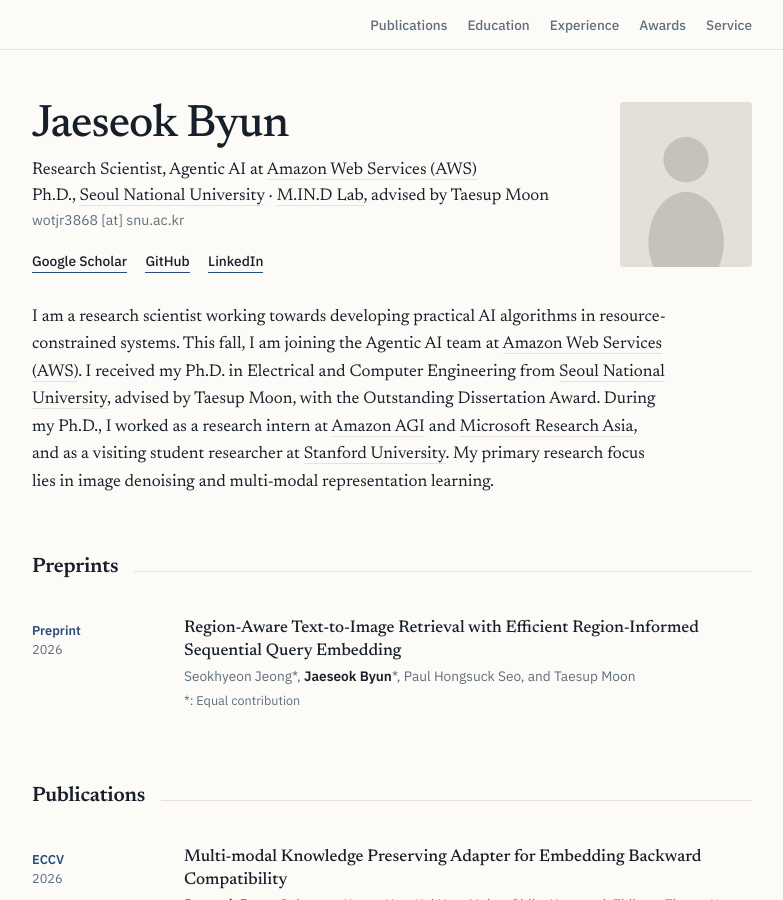
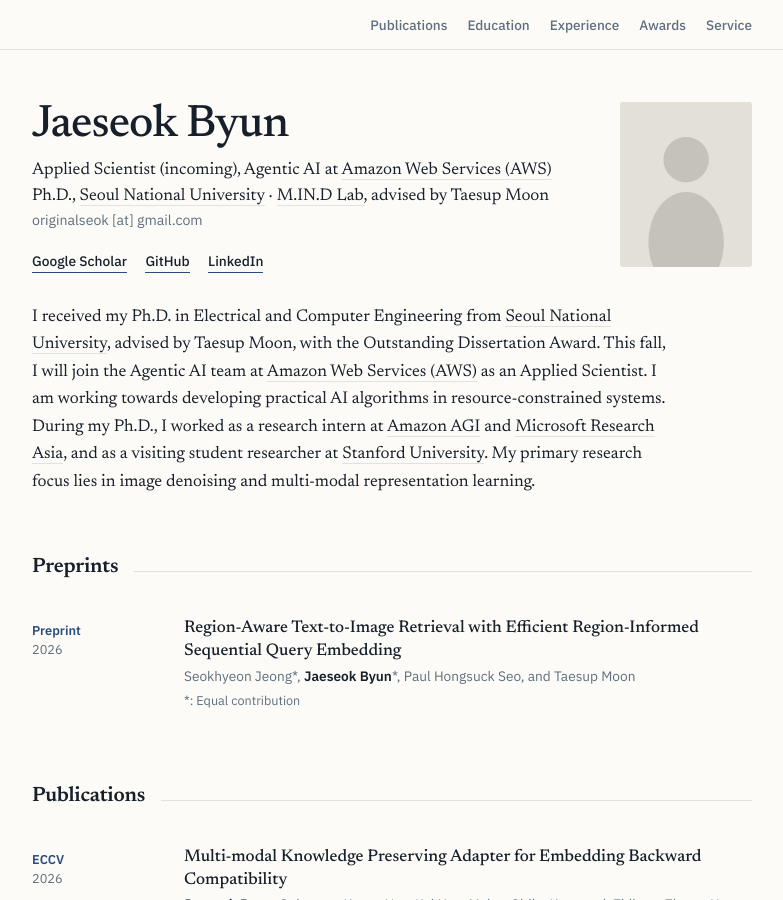
Before and after one commit to jaeseokbyun/jaeseokbyun.github.io, a Jekyll site: the page built from index.html, in a window 1280 px wide and 900 px high. Shown: the whole window, without its empty margins (248-1031 px from the left). Built offline with Jekyll 4.4.1, drawn with Linux system fonts in a browser that asks for light colours; some of the changed text lies outside the part shown.

Commit message:
Update profile: incoming Applied Scientist, education years, email
Co-Authored-By: Claude Opus 5 (1M context) <noreply@anthropic.com>

```diff
--- a/_config.yml
+++ b/_config.yml
@@ -1,9 +1,9 @@
 # ── 사이트 기본 정보 ───────────────────────────────────────────────
 title: Jaeseok Byun
-tagline: Research Scientist at Amazon Web Services (AWS)
+tagline: Incoming Applied Scientist at Amazon Web Services (AWS)
 description: >-
-  Jaeseok Byun is a research scientist on the Agentic AI team at Amazon Web
-  Services (AWS), with a Ph.D. from Seoul National University (M.IN.D Lab),
+  Jaeseok Byun is an incoming applied scientist on the Agentic AI team at
+  Amazon Web Services (AWS), with a Ph.D. from Seoul National University (M.IN.D Lab),
   working on image denoising and multi-modal representation learning.
 
 # GitHub Pages 주소. <username>.github.io 레포면 아래처럼,
--- a/_data/profile.yml
+++ b/_data/profile.yml
@@ -1,6 +1,6 @@
 # 상단 프로필 영역. 여기만 고치면 헤더가 바뀝니다.
 name: Jaeseok Byun
-role: Research Scientist
+role: Applied Scientist (incoming)
 photo: /assets/img/profile.jpg
 
 organization:
@@ -16,7 +16,7 @@ lab:
   url: https://mindlab-snu.github.io
 advisor: Taesup Moon
 
-email: "wotjr3868 [at] snu.ac.kr"
+email: "originalseok [at] gmail.com"
 
 links:
   - name: Google Scholar
@@ -30,13 +30,13 @@ links:
   #   url: /assets/files/cv.pdf
 
 bio: >-
-  I am a research scientist working towards developing practical AI
-  algorithms in resource-constrained systems. This fall, I am joining the
-  Agentic AI team at <a href="https://aws.amazon.com">Amazon Web Services (AWS)</a>.
   I received my Ph.D. in Electrical and Computer Engineering from
   <a href="https://www.snu.ac.kr">Seoul National University</a>, advised by
-  Taesup Moon, with the Outstanding Dissertation Award. During my Ph.D., I worked
-  as a research intern at <a href="https://amazon.jobs/content/en/teams/agi">Amazon AGI</a>
+  Taesup Moon, with the Outstanding Dissertation Award. This fall, I will join
+  the Agentic AI team at <a href="https://aws.amazon.com">Amazon Web Services (AWS)</a>
+  as an Applied Scientist. I am working towards developing practical AI
+  algorithms in resource-constrained systems. During my Ph.D., I worked as a
+  research intern at <a href="https://amazon.jobs/content/en/teams/agi">Amazon AGI</a>
   and <a href="https://www.microsoft.com/en-us/research/lab/microsoft-research-asia/">Microsoft Research Asia</a>,
   and as a visiting student researcher at
   <a href="https://web.stanford.edu/~tsachy/group.html">Stanford University</a>.
```
Also changed, not shown: _data/cv.yml (+2 -6 lines).
